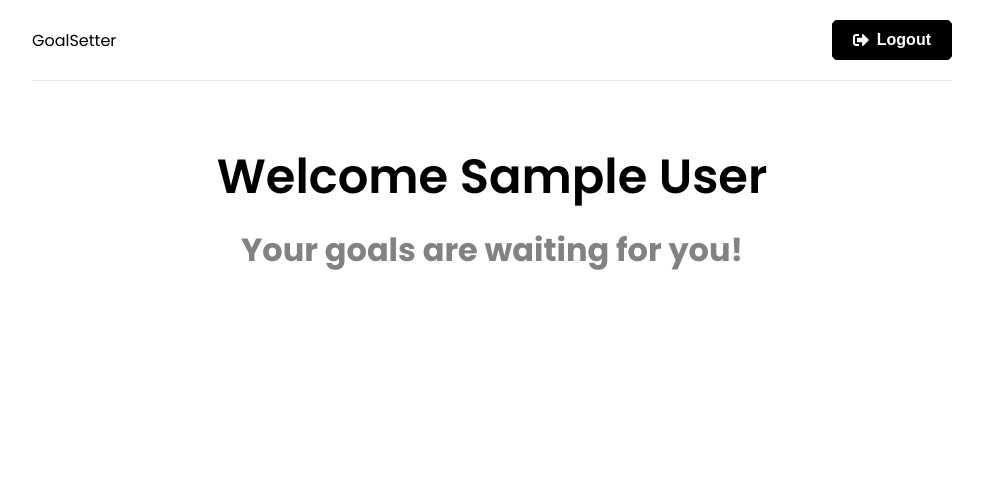
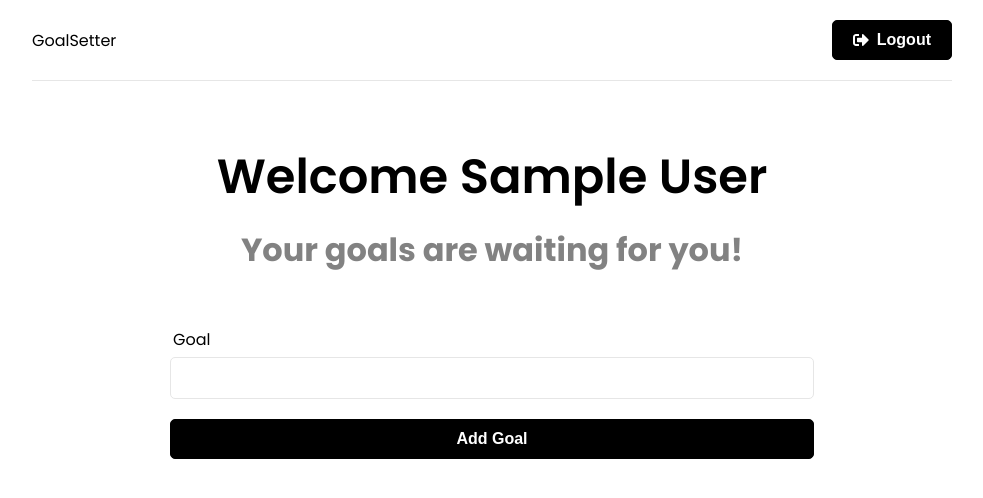
Before and after one commit to X-DSI/mern-goals, a React (Create React App) app in the folder frontend/: page / in a window 1280 px wide. Shown: the top 498 px of the page, without its empty margins (148-1131 px from the left). Built offline with nearby package versions, Linux system fonts and the light colour scheme; sample sign-in values are in the browser's storage.

Commit message:
Goals creation not working

```diff
--- /dev/null
+++ b/frontend/src/components/GoalForm.jsx
@@ -0,0 +1,39 @@
+import { useState } from 'react'
+import { useDispatch } from 'react-redux'
+import { createGoal } from '../features/goals/goalSlice'
+
+function GoalForm() {
+  const [text, setText] = useState('')
+
+  const dispatch = useDispatch()
+  const onSubmit = e => {
+    e.preventDefault()
+
+    dispatch(createGoal({ text }))
+    setText('')
+  }
+
+  return (
+    <section className="form">
+      <form onSubmit={onSubmit}>
+        <div className="form-group">
+          <label htmlFor="text">Goal</label>
+          <input
+            type="text"
+            name="text"
+            id="text"
+            value={text}
+            onChange={e => setText(e.target.value)}
+          />
+        </div>
+        <div className="form-group">
+          <button className="btn btn-block" type="submit">
+            Add Goal
+          </button>
+        </div>
+      </form>
+    </section>
+  )
+}
+
+export default GoalForm
--- a/frontend/src/features/goals/goalService.js
+++ b/frontend/src/features/goals/goalService.js
@@ -0,0 +1,22 @@
+import axios from 'axios'
+
+const API_URL = '/api/goals/'
+
+// Create new goal
+const createGoal = async (goalData, token) => {
+  const config = {
+    headers: {
+      Authorization: `Bearer ${token}`,
+    },
+  }
+
+  const response = await axios.post(API_URL, goalData, config)
+
+  return response.data
+}
+
+const goalService = {
+  createGoal,
+}
+
+export default goalService
--- a/frontend/src/features/goals/goalSlice.js
+++ b/frontend/src/features/goals/goalSlice.js
@@ -1,4 +1,5 @@
 import { createSlice, createAsyncThunk } from '@reduxjs/toolkit'
+import goalService from './goalService'
 
 const initialState = {
   goals: [],
@@ -8,12 +9,46 @@
   message: '',
 }
 
+export const createGoal = createAsyncThunk(
+  'goals/create',
+  async (goalData, thunkAPI) => {
+    try {
+      const token = thunkAPI.getState().auth.user.token
+      return await goalService.create(goalData, token)
+    } catch (error) {
+      const message =
+        (error.response &&
+          error.response.data &&
+          error.response.data.message) ||
+        error.message ||
+        error.toString()
+      return thunkAPI.rejectWithValue(message)
+    }
+  }
+)
+
 export const goalSlice = createSlice({
   name: 'goal',
   initialState,
   reducers: {
     reset: state => initialState,
   },
+  extraReducers: builder => {
+    builder
+      .addCase(createGoal.pending, state => {
+        state.isLoading = true
+      })
+      .addCase(createGoal.fulfilled, (state, action) => {
+        state.isLoading = false
+        state.isSuccess = true
+        state.goals.push(action.payload)
+      })
+      .addCase(createGoal.rejected, (state, action) => {
+        state.isLoading = false
+        state.isSuccess = true
+        state.message = action.payload
+      })
+  },
 })
 
 export const { reset } = goalSlice.actions
--- a/frontend/src/pages/Dashboard.jsx
+++ b/frontend/src/pages/Dashboard.jsx
@@ -1,6 +1,7 @@
 import { useEffect } from 'react'
 import { useDispatch, useSelector } from 'react-redux'
 import { useNavigate } from 'react-router-dom'
+import GoalForm from '../components/GoalForm'
 
 function Dashboard() {
   const navigate = useNavigate()
@@ -20,6 +21,8 @@
         <h1>Welcome {user && user.name}</h1>
         <p>Your goals are waiting for you!</p>
       </section>
+
+      <GoalForm />
     </>
   )
 }
```
